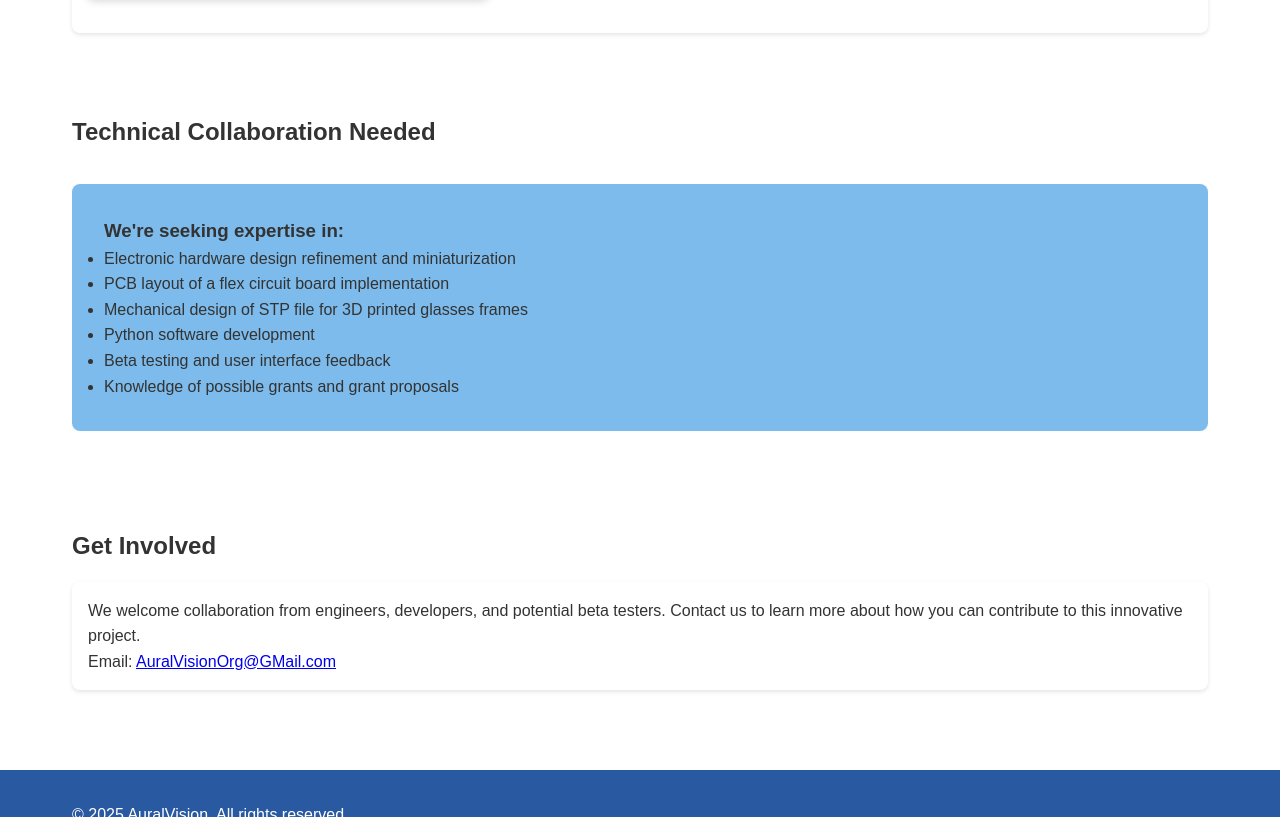
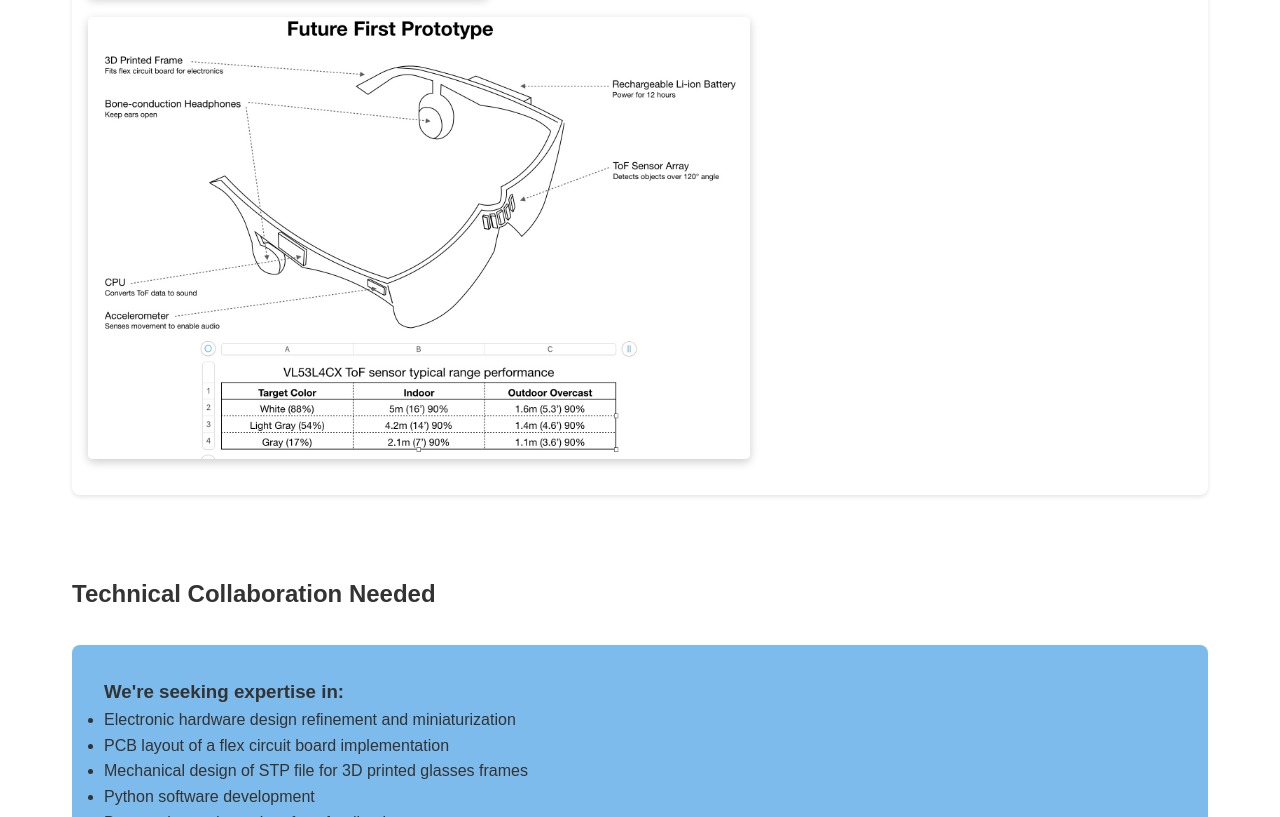
Before and after one commit to JohnRMarum/AuralVision.github.io, a plain HTML site: page index.html in a window 1280 px wide. Shown: the part 1015-1832 px from the top of the page. Drawn offline with Linux system fonts and the light colour scheme.

Commit message:
Updated Landing Page
Added diagram of future first prototype

```diff
--- a/index.html
+++ b/index.html
@@ -119,6 +119,8 @@
 
             <img src="images/Proof of Concept.jpg" alt="AuralVision Project Photo" style="max-width: 60%; height: auto; display: block; margin: 20px 0; border-radius: 5px; box-shadow: 0 3px 10px rgba(0, 0, 0, 0.2);">
 
+            <img src="images/Next Prototype v1.jpg" alt="AuralVision Project Next Proto" style="max-width: 60%; height: auto; display: block; margin: 20px 0; border-radius: 5px; box-shadow: 0 3px 10px rgba(0, 0, 0, 0.2);">
+
             </div>
         </section>
 
```
